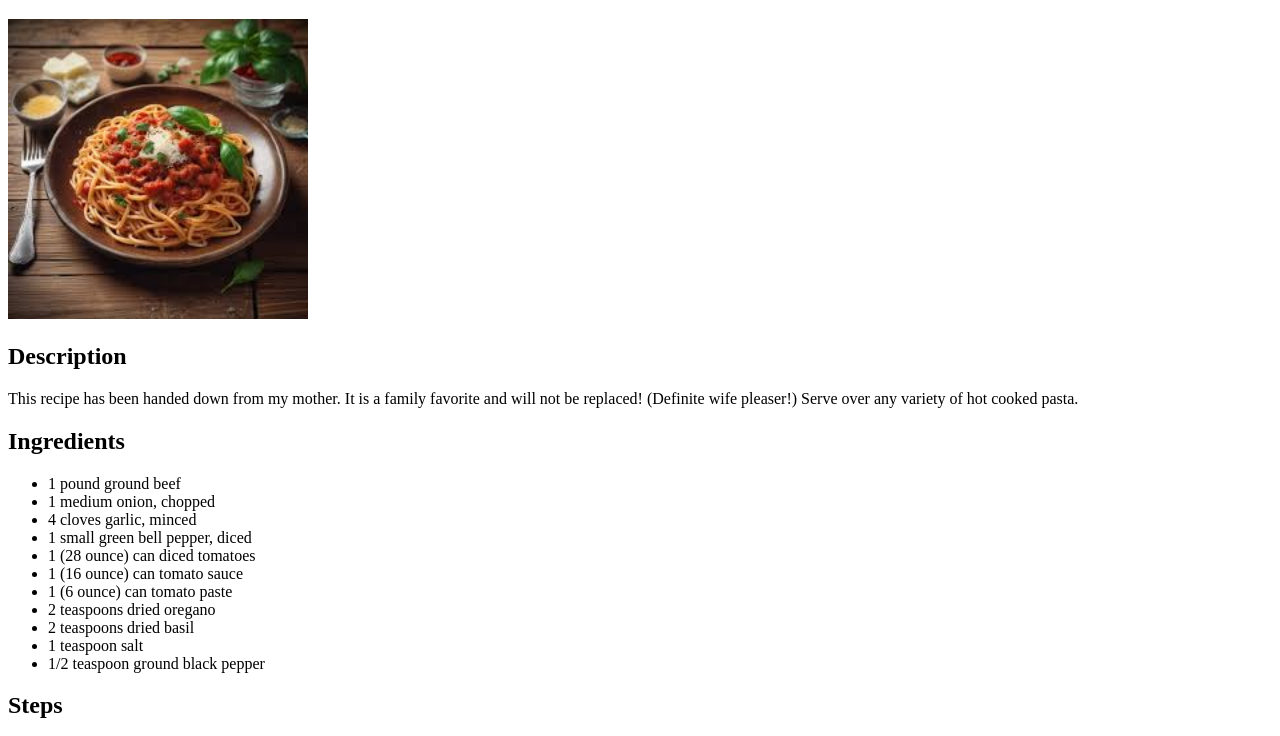
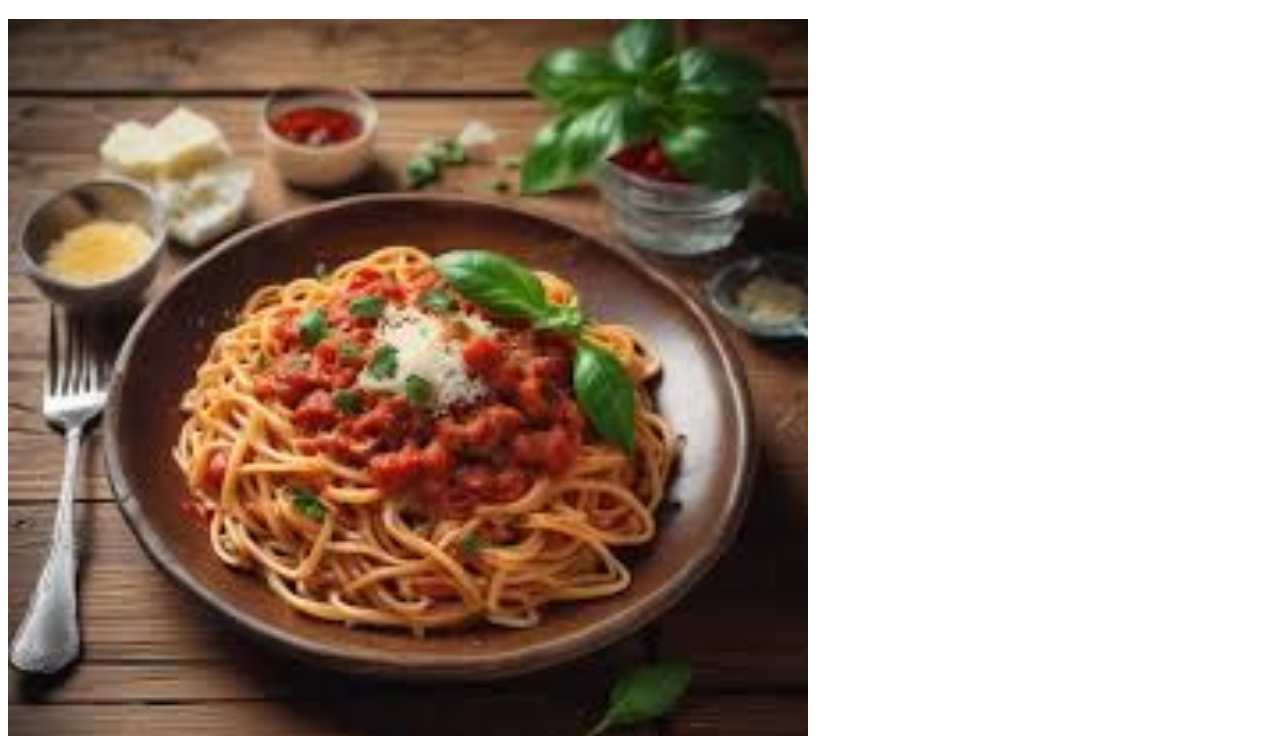
Before and after one commit to Nitsuujin/odin-recipes, a plain HTML site: page recipes/spaghetti.html in a window 1280 px wide. Shown: the part 61-797 px from the top of the page. Drawn offline with Linux system fonts and the light colour scheme.

Commit message:
Update spaghetti.html (image size)

```diff
--- a/recipes/spaghetti.html
+++ b/recipes/spaghetti.html
@@ -7,7 +7,7 @@
 </head>
 <body>
     <h1>Spaghetii Recipe</h1>
-    <img src="pics/spaghetti.jpeg" alt="spaghetti picture" height="300" width="300">
+    <img src="pics/spaghetti.jpeg" alt="spaghetti picture" height="800" width="800">
     <h2>Description</h2>
     <p>This recipe has been handed down from my mother. It is a family favorite and will not be replaced! (Definite wife pleaser!) Serve over any variety of hot cooked pasta.</p>
     <h2>Ingredients</h2>
```
